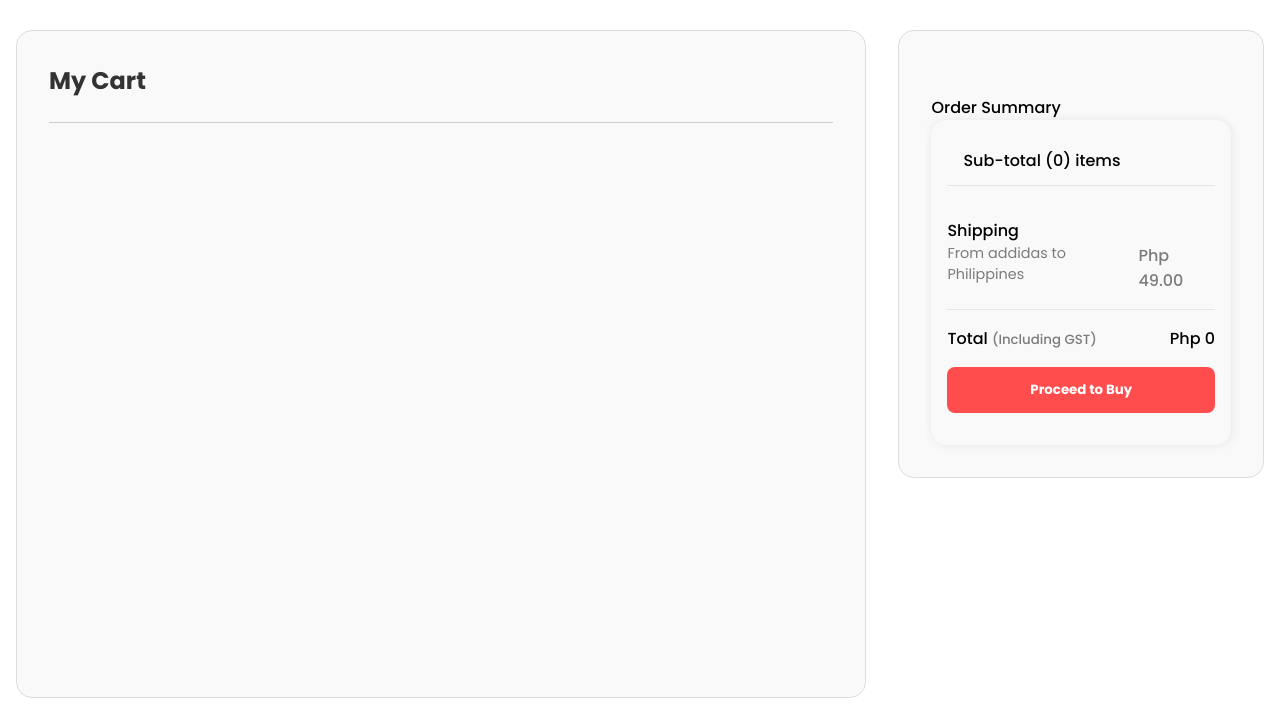
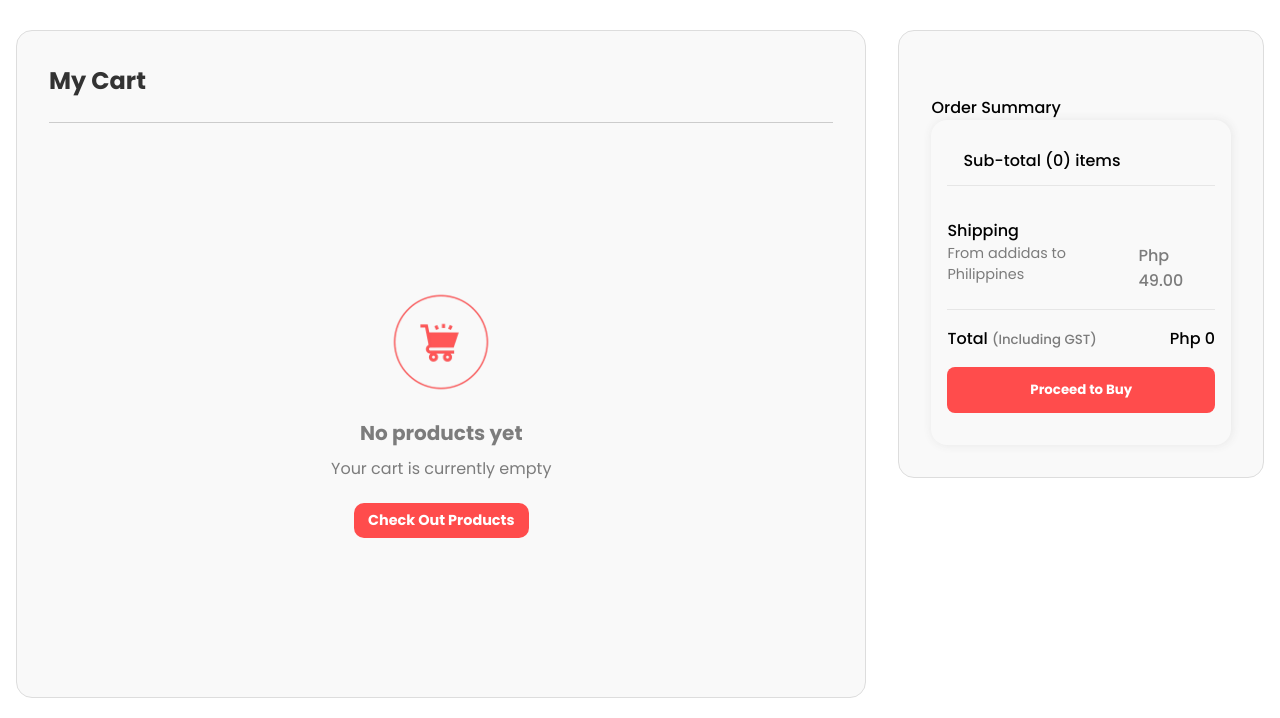
Before and after one commit to Krischan-D/MaganaCarsLandingPage, a plain HTML site: page cart.html in a window 1280 px wide. Shown: the part 82-800 px from the top of the page. Drawn offline with nearby package versions, Linux system fonts and the light colour scheme.

Commit message:
added emptyui if cart is empty

```diff
--- a/cart.html
+++ b/cart.html
@@ -53,8 +53,16 @@
                 <div class="cart-container">
                     <div class="title">My Cart</div>
                     <div class="itemsCart">
-                        <div class="cartProducts" id="cartProducts-container">
-
+                        <div class="cartProducts" id="cartProducts-container"></div>
+                        <div class="empty-cart-container" id="empty-cart">
+                            <div class="img-container">
+                                <img src="images/cartiimg.png" alt="">
+                            </div>
+                            <div class="text-container">
+                                <h3>No products yet</h3>
+                                <p>Your cart is currently empty</p>
+                                <a href="products.html" class="checkout-products-btn">Check Out Products</a>
+                            </div>
                         </div>
                     </div>
                 </div>
--- a/scripts/cart.js
+++ b/scripts/cart.js
@@ -82,6 +82,7 @@ function removeItem(){
             renderCart()
             getTotal()
             totalItems()
+            emptyCartUI()
         })
     })
 }
@@ -146,3 +147,12 @@ const button = document.getElementById('toCheckoutBtn')
 button.addEventListener('click', ()=>{
     window.location.href = 'checkout.html'
 })
+
+function emptyCartUI(){
+    const emptyUI =  document.getElementById('empty-cart')
+
+    if(cart.length === 0){
+        emptyUI.style.display = 'flex'
+    }
+}
+emptyCartUI()
--- a/styles/cart.css
+++ b/styles/cart.css
@@ -47,7 +47,6 @@ html {
 .itemsCart {
     width: 100%;
     height: auto;
-    background-color: #f4f4f4;
     border-radius: 1.5rem;
 }
 
@@ -309,12 +308,73 @@ html {
     border: none;
 }
 
+.itemsCart{
+    position: relative;
+    /* border: 1px solid red; */
+    height: 90%;
+    margin-top: 1em;
+}
 
+.empty-cart-container {
+    display: none;
+    justify-content: center;
+    align-items: center;
+    text-align: center;
+    flex-direction: column;
+    width: 100%;
+    height: 100%; /* Take full height of the parent */
+    padding: 2em; /* Add padding for better spacing */
+}
+
+.empty-cart-container .img-container {
+    width: 120px;
+    height: 120px;
+    display: flex;
+    align-items: center;
+    justify-content: center;
+    margin-bottom: 1em;
+}
+
+.empty-cart-container .img-container img {
+    width: 100%;
+    height: 100%;
+    object-fit: contain;
+}
+
+.empty-cart-container .text-container {
+    display: flex;
+    flex-direction: column;
+    align-items: center;
+    gap: 0.5em;
+}
+
+.empty-cart-container .text-container h3 {
+    color: #7c7c7c;
+    font-size: clamp(1rem, 4vw, 1.25rem);
+}
+
+.empty-cart-container .text-container p {
+    color: #7c7c7c;
+    font-size: clamp(0.8rem, 4vw, 1rem);
+}
+
+.empty-cart-container .checkout-products-btn {
+    text-decoration: none;
+    background-color: #ff4c4c;
+    color: #fff;
+    font-size: clamp(0.7rem, 4vw, 0.9rem);
+    font-weight: bold;
+    border-radius: 10px;
+    padding: 0.5em 1em;
+    margin-top: 1em;
+    transition: background-color 0.3s ease;
+}
+
+.empty-cart-container .checkout-products-btn:hover {
+    background-color: #e63c3c;
+}
 
 @media (max-width: 1000px) {
-    .order-summary{
-
-    }
 
     .shipping .shipping-info .lower-info .info-container {
         flex-direction: column;
@@ -338,6 +398,11 @@ html {
 
     .checkout-container {
         margin-top: 2em;
+
+    }
+
+    .cart-container{
+        min-height: 50vh;
     }
 
     .cart-content {
@@ -378,4 +443,9 @@ html {
     .order-summary{
         margin-top: 1em;
     }
+
+    .empty-cart-container .img-container {
+        width: 80px;
+        height: 80px;
+    }
 }
```
Also changed, not shown: styles/checkoutstyles.css (+7 -0 lines), images/cartiimg.png (added), scripts/cartProducts.js (line endings or trailing spaces).
